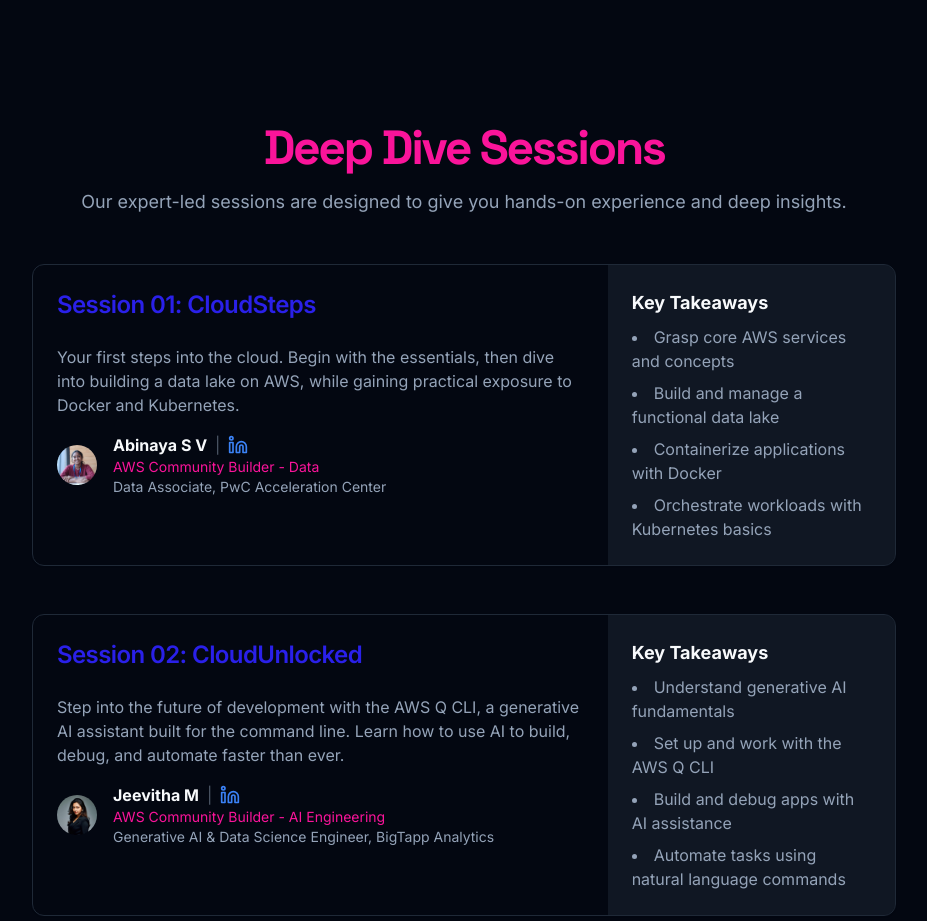
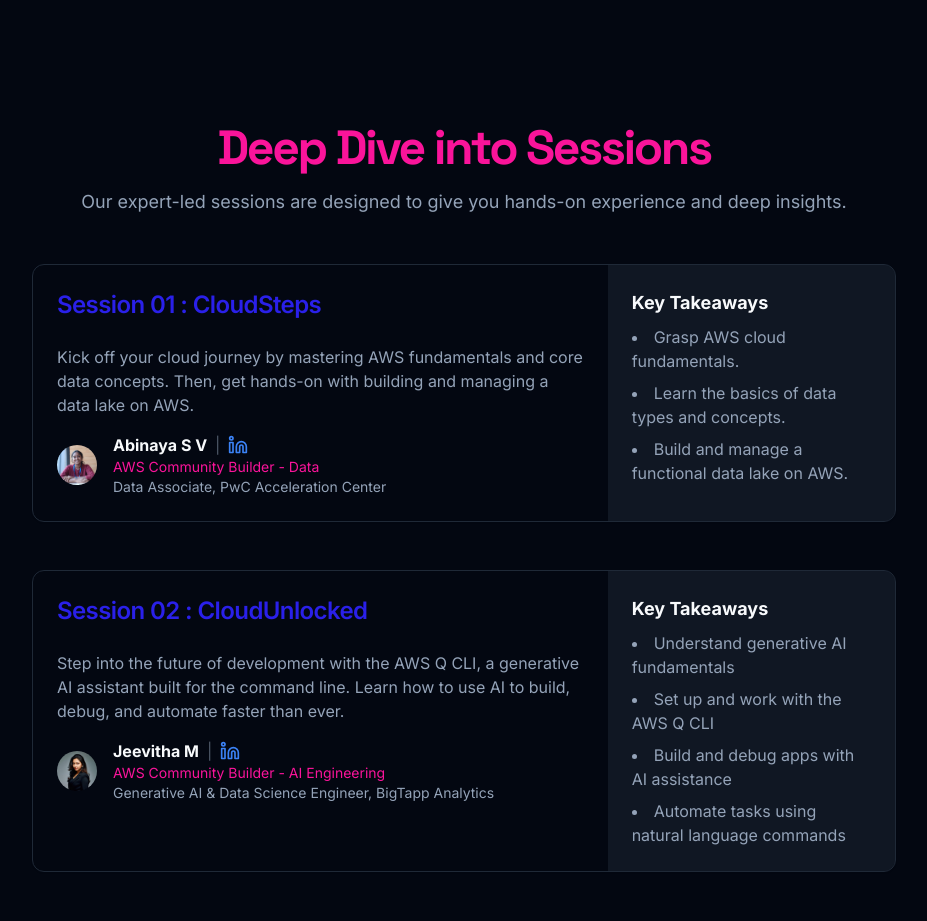
Before and after one commit to jhingalala1234/CloudX-Ascend, a Next.js app: page / in a window 1280 px wide. Shown: the part 2340-3261 px from the top of the page, without its empty margins (176-1103 px from the left). Built offline with nearby package versions, Linux system fonts and the light colour scheme.

Commit message:
changed-code-files

```diff
--- a/src/app/page.tsx
+++ b/src/app/page.tsx
@@ -252,7 +252,7 @@
           <section id="sessions" className="py-10 sm:py-16 snap-start flex items-center min-h-screen">
             <div className="container mx-auto max-w-4xl text-center px-4">
               <h2 className="font-headline text-4xl font-bold tracking-tighter text-primary sm:text-5xl">
-                Deep Dive Sessions
+                Deep Dive into Sessions
               </h2>
               <p className="mx-auto mt-4 max-w-3xl text-lg text-muted-foreground">
                 Our expert-led sessions are designed to give you hands-on experience and deep insights.
@@ -261,10 +261,10 @@
                 <Card className="overflow-hidden md:grid md:grid-cols-3">
                   <div className="md:col-span-2">
                      <CardHeader>
-                      <CardTitle className="text-2xl text-accent">Session 01: CloudSteps</CardTitle>
+                      <CardTitle className="text-2xl text-accent">Session 01 : CloudSteps</CardTitle>
                     </CardHeader>
                     <CardContent className="space-y-4">
-                      <p className="text-muted-foreground">Your first steps into the cloud. Begin with the essentials, then dive into building a data lake on AWS, while gaining practical exposure to Docker and Kubernetes.</p>
+                      <p className="text-muted-foreground">Kick off your cloud journey by mastering AWS fundamentals and core data concepts. Then, get hands-on with building and managing a data lake on AWS.</p>
                       <div className="flex items-center gap-4">
                         <Avatar>
                           <AvatarImage src="/speakers/speaker1.jpeg" alt="Abinaya S V" />
@@ -287,10 +287,9 @@
                   <div className="bg-muted/50 p-6 md:col-span-1">
                     <h4 className="font-bold text-lg mb-2">Key Takeaways</h4>
                     <ul className="list-disc list-inside space-y-2 text-muted-foreground">
-                      <li>Grasp core AWS services and concepts</li>
-                      <li>Build and manage a functional data lake</li>
-                      <li>Containerize applications with Docker</li>
-                      <li>Orchestrate workloads with Kubernetes basics</li>
+                      <li>Grasp AWS cloud fundamentals.</li>
+                      <li>Learn the basics of data types and concepts.</li>
+                      <li>Build and manage a functional data lake on AWS.</li>
                     </ul>
                   </div>
                 </Card>
@@ -298,7 +297,7 @@
                 <Card className="overflow-hidden md:grid md:grid-cols-3">
                    <div className="md:col-span-2">
                      <CardHeader>
-                      <CardTitle className="text-2xl text-accent">Session 02: CloudUnlocked</CardTitle>
+                      <CardTitle className="text-2xl text-accent">Session 02 : CloudUnlocked</CardTitle>
                     </CardHeader>
                     <CardContent className="space-y-4">
                       <p className="text-muted-foreground">Step into the future of development with the AWS Q CLI, a generative AI assistant built for the command line. Learn how to use AI to build, debug, and automate faster than ever.</p>
```
